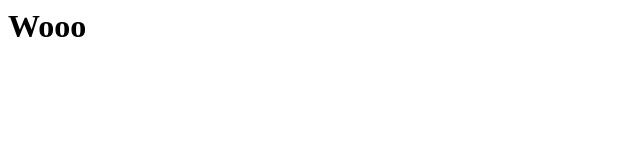
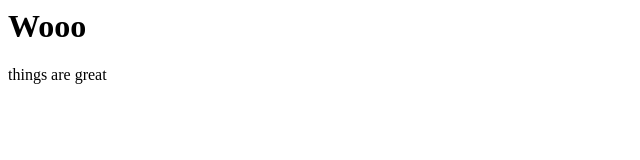
Before and after one commit to trinary/gh-pages-example, a plain HTML site: page index.html in a window 1280 px wide. Shown: the full height of the page, 0-640 px from the left. Drawn offline with Linux system fonts and the light colour scheme.

Commit message:
they really are

```diff
--- a/index.html
+++ b/index.html
@@ -4,5 +4,6 @@
   </head>
   <body>
     <h1>Wooo</h1>
+    things are great
   </body>
 </html>
```
